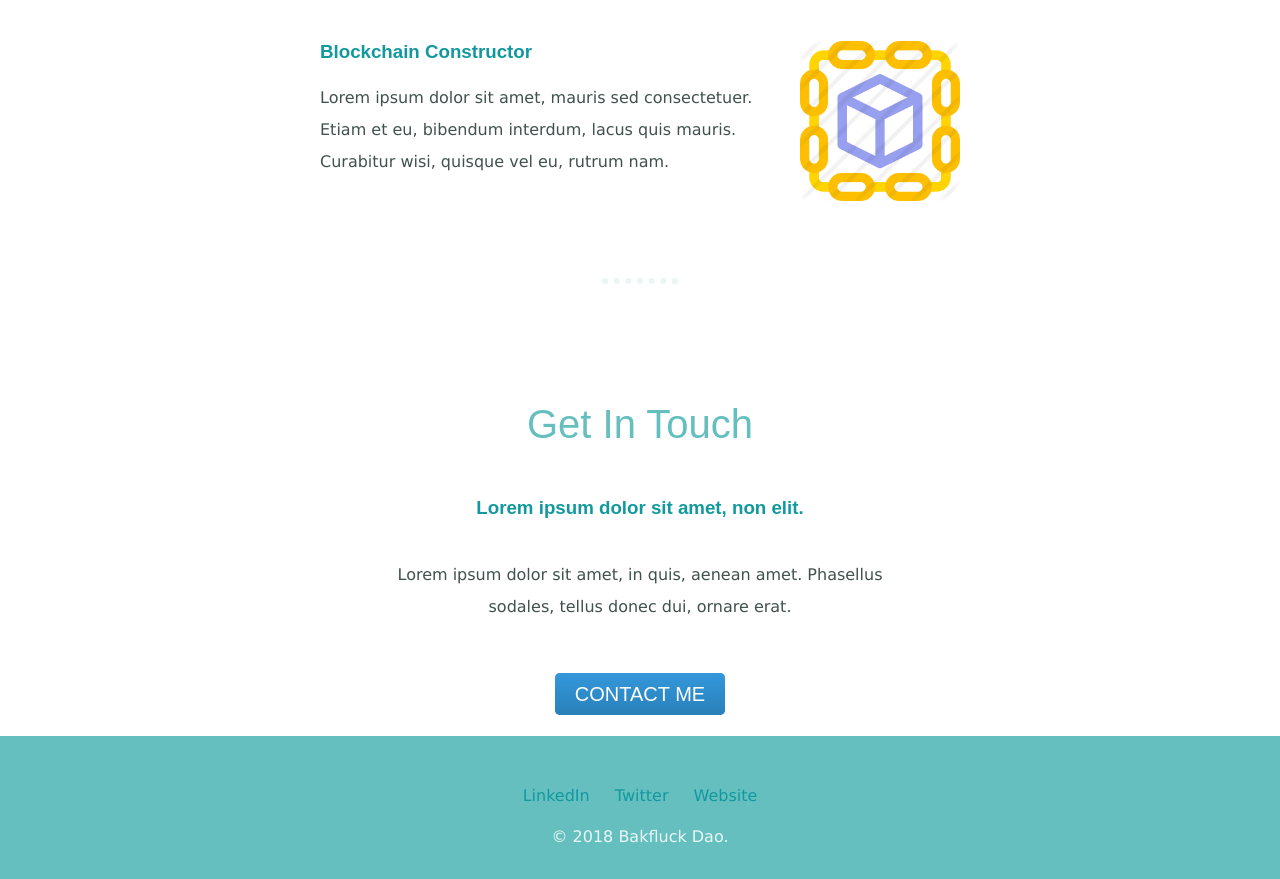
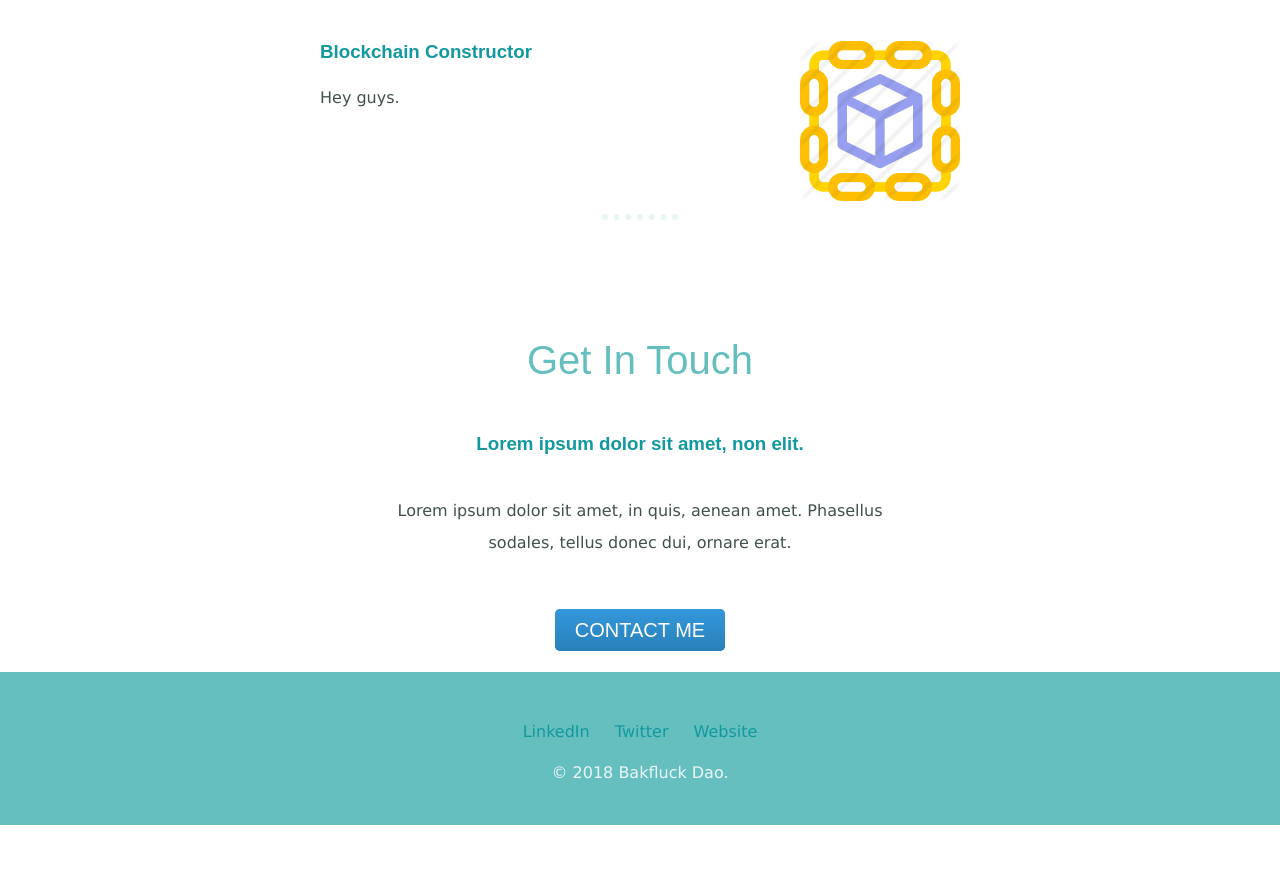
Before and after one commit to antony1998/personal-site, a plain HTML site: page index.html in a window 1280 px wide. Shown: the part 1516-2395 px from the top of the page. After the commit the page ends 2341 px from the top, so only its background shows below. Drawn offline with Linux system fonts and the light colour scheme; a script that the page names is missing.

Commit message:
Updated developer description

```diff
--- a/index.html
+++ b/index.html
@@ -35,8 +35,7 @@
       <div class="skill-row">
         <img class="blockchain-img" src="images/blockchain.png" alt="blockchain-img">
         <h3>Blockchain Constructor</h3>
-        <p>Lorem ipsum dolor sit amet, mauris sed consectetuer. Etiam et eu, bibendum interdum, lacus quis mauris.
-          Curabitur wisi, quisque vel eu, rutrum nam.</p>
+        <p>Hey guys.</p>
       </div>
     </div>
     <hr>
```
